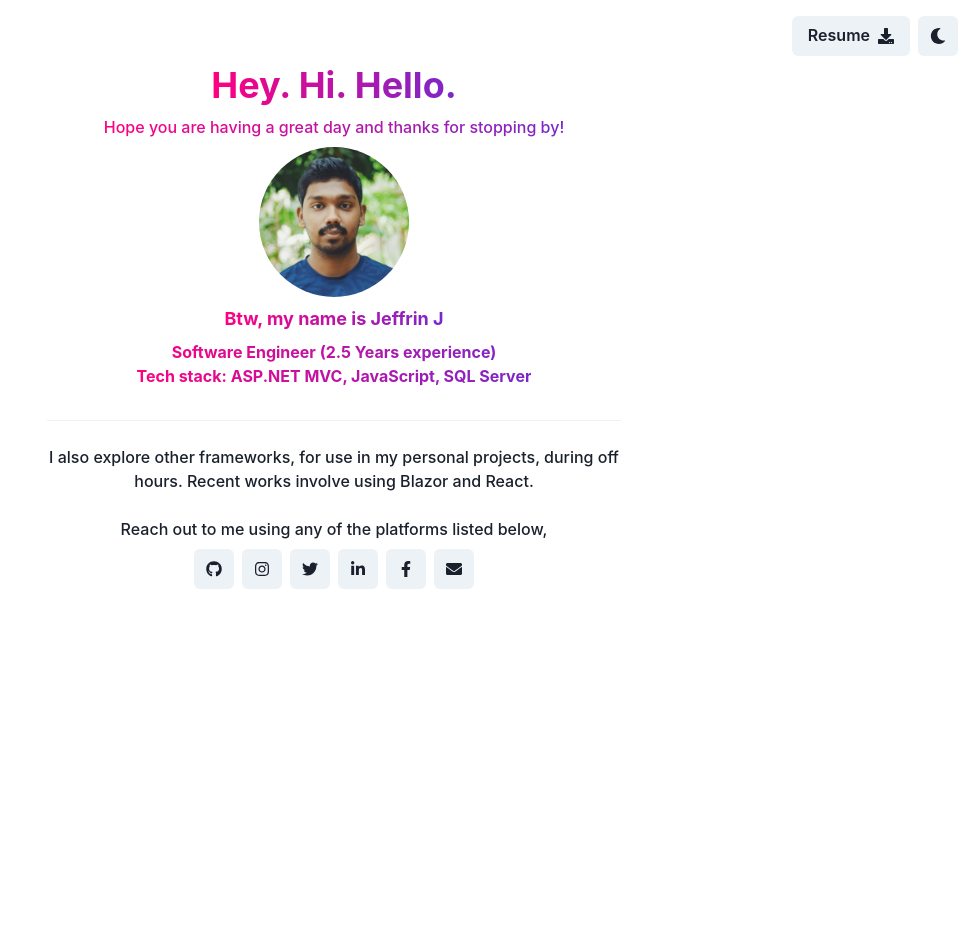
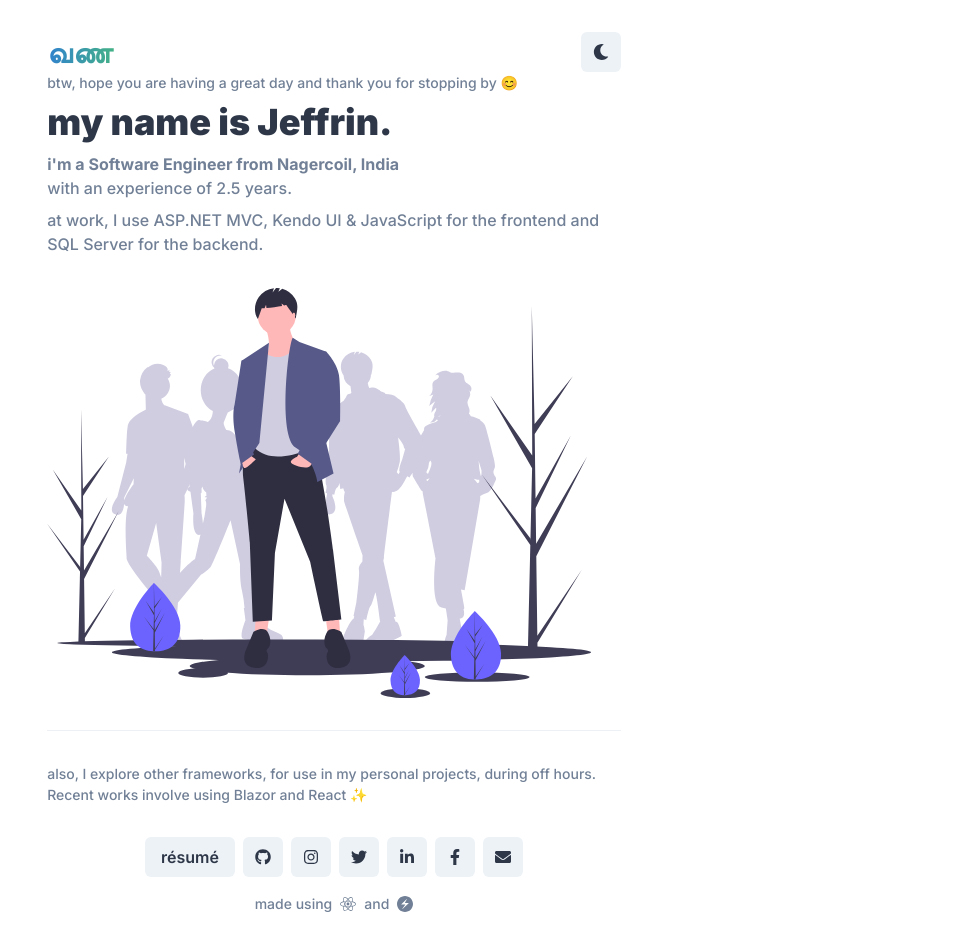
Before and after one commit to jjeffrin/my-portfolio, a React (Create React App) app: page / in a window 1280 px wide. Shown: the whole page, without its empty margins (306-1280 px from the left). Before the commit the page ends 800 px from the top, so only its background shows below. Built offline with nearby package versions, Linux system fonts and the light colour scheme.

Commit message:
UI overhaul v2

```diff
--- a/public/index.html
+++ b/public/index.html
@@ -1,14 +1,12 @@
 <!DOCTYPE html>
 <html lang="en">
+
 <head>
   <meta charset="utf-8" />
   <link rel="icon" href="%PUBLIC_URL%/favicon.ico" />
   <meta name="viewport" content="width=device-width, initial-scale=1" />
   <meta name="theme-color" content="#000000" />
-    <meta
-      name="description"
-      content="Personal portfolio website of Jeffrin Jerome."
-    />
+  <meta name="description" content="Personal portfolio website of Jeffrin Jerome." />
   <link rel="apple-touch-icon" href="%PUBLIC_URL%/logo192.png" />
   <!--
       manifest.json provides metadata used when your web app is installed on a
@@ -24,8 +22,13 @@
       work correctly both with client-side routing and a non-root public URL.
       Learn how to configure a non-root public URL by running `npm run build`.
     -->
+  <link rel="preconnect" href="https://fonts.googleapis.com">
+  <link rel="preconnect" href="https://fonts.gstatic.com" crossorigin>
+  <link href="https://fonts.googleapis.com/css2?family=Inter:wght@100;200;300;400;500;600;700;800;900&display=swap"
+    rel="stylesheet">
   <title>Jeffrin J</title>
 </head>
+
 <body>
   <noscript>You need to enable JavaScript to run this app.</noscript>
   <div id="root"></div>
@@ -40,4 +43,5 @@
       To create a production bundle, use `npm run build` or `yarn build`.
     -->
 </body>
+
 </html>
--- /dev/null
+++ b/src/AppNew.tsx
@@ -0,0 +1,198 @@
+import { Text, VStack, Image, useColorMode, IconButton, HStack, Link, Divider, Container, Button, Heading, Box, Flex, Spacer, Grid, SlideFade, UnorderedList, ListItem, List, ListIcon, Icon } from '@chakra-ui/react';
+import Header from './components/Header'
+import { FaEnvelope, FaFacebookF, FaGithub, FaInstagram, FaLinkedinIn, FaMoon, FaSun, FaTwitter, FaDownload, FaFacebook, FaReact } from 'react-icons/fa'
+
+import { SiChakraui } from 'react-icons/si'
+import Typewriter from 'typewriter-effect';
+import { Options } from 'typewriter-effect';
+import standOut from './assets/stand_out.svg'
+
+function AppNew() {
+
+  const { colorMode, toggleColorMode } = useColorMode()
+
+  const expCalc = () => {
+    let expDiffMs = Date.now() - +new Date(2019, 4, 15);
+    return ((expDiffMs / 1000) / 31540000).toFixed(1)
+  }
+
+  const downloadResume = () => {
+    window.location.href = "/JeffrinJerome_Resume.pdf"
+  }
+
+  const typewriterOptions: Options = {
+    loop: true
+  }
+
+  return (
+    <SlideFade in={true}>
+      <Container
+        // backgroundImage={`url(${standOut})`}
+        mt={8} color='gray.700'>
+        <HStack justifyContent={'space-between'}>
+          <Heading bgGradient={'linear(to-r, blue.500, green.400)'} bgClip={'text'} size={'lg'} fontWeight='black' letterSpacing={1}>
+            <Typewriter onInit={(typer) => {
+              typer
+                .typeString('helloooooooo.')
+                .start()
+                .pauseFor(2000)
+                .deleteAll()
+                .typeString('வணக்கம்.')
+                .start()
+                .pauseFor(2000)
+                .deleteAll()
+                .typeString('bonjour.')
+                .start()
+                .pauseFor(2000)
+                .deleteAll()
+                .typeString('你好.')
+                .start()
+                .pauseFor(2000)
+                .deleteAll()
+                .typeString('ഹലോ.')
+                .start()
+                .pauseFor(2000)
+                .deleteAll()
+                .typeString('hola.')
+                .start()
+                .pauseFor(2000)
+                .deleteAll()
+                .typeString('नमस्ते.')
+                .start()
+                .pauseFor(2000)
+                .deleteAll()
+            }} options={typewriterOptions} />
+          </Heading>
+          <IconButton
+            aria-label="Toggle dark/light mode"
+            icon={colorMode === "light" ? <FaMoon /> : <FaSun />}
+            colorScheme={colorMode === "light" ? 'gray' : 'blue'}
+            onClick={toggleColorMode}
+          />
+        </HStack>
+
+        <Text fontSize={'sm'} fontWeight={'medium'} color='gray.500'>btw, hope you are having a great day and thank you for stopping by 😊</Text>
+
+        <Heading
+          fontWeight={'black'}
+          color={colorMode === "light" ? 'gray.700' : 'gray.400'}
+          mt={2}>my name is Jeffrin.</Heading>
+
+        <Text mt={2} fontWeight={'bold'} color='gray.500'>i'm a Software Engineer from Nagercoil, India </Text>
+        <Text fontWeight={'medium'} color='gray.500'>with an experience of {expCalc()} years.</Text>
+        <Text mt={2} fontWeight={'medium'} color='gray.500'>at work, I use ASP.NET MVC, Kendo UI & JavaScript for the frontend and SQL Server for the backend.</Text>
+
+        <Image mt={8} src={standOut} />
+
+        <Divider my={8} />
+
+        <Text fontSize={'sm'} mt={2} fontWeight={'medium'} color='gray.500'> also, I explore other frameworks, for use in my personal projects, during off hours. Recent works involve using Blazor and React ✨</Text>
+
+        {/* <Divider my={8} /> */}
+
+        {/* <HStack my={8} borderRadius={16} backgroundColor={'gray.100'} px={8} py={4} display="flex" alignItems={'center'} justifyContent={'space-evenly'}>
+          <Image
+            borderRadius="full"
+            boxSize="150px"
+            src="/Reebok_Profile.jpg"
+            alt="Jeffrin J"
+          />
+          <List spacing={3}>
+            <ListItem>
+              <ListIcon as={FaInstagram} />
+              <Link href="https://www.instagram.com/jjeffrin/">instagram</Link>
+            </ListItem>
+            <ListItem>
+              <ListIcon as={FaTwitter} />
+              <Link href="https://twitter.com/jjeffrin">twitter</Link>
+            </ListItem>
+            <ListItem>
+              <ListIcon as={FaFacebook} />
+              <Link href="https://www.facebook.com/profile.php?id=100009318853280">facebook</Link>
+            </ListItem>
+            <ListItem>
+              <ListIcon as={FaLinkedinIn} />
+              <Link href="https://www.linkedin.com/in/jeffrin-j">linkedin</Link>
+            </ListItem>
+            <ListItem>
+              <ListIcon as={FaGithub} />
+              <Link href="https://github.com/jjeffrin">github</Link>
+            </ListItem>
+            <ListItem>
+              <ListIcon as={FaEnvelope} />
+              <Link href="mailto:jjeffrin@gmail.com">mail</Link>
+            </ListItem>
+          </List>
+        </HStack> */}
+
+        {/* <HStack w={'100%'} h={'100%'} justifyContent={'center'} alignItems={'center'}>
+          <Text h={'100%'} textAlign={'center'} mt={2} fontWeight={'medium'} color='gray.500'>this site is made using</Text>
+          <FaReact />
+        </HStack> */}
+
+        <HStack mt={8} justifyContent={'center'}>
+
+          <Button colorScheme={colorMode === "light" ? 'gray' : 'blue'} onClick={downloadResume}>résumé</Button>
+
+          <Link isExternal href="https://github.com/jjeffrin">
+            <IconButton
+              colorScheme={colorMode === "light" ? 'gray' : 'blue'}
+              aria-label="Github icon"
+              icon={<FaGithub />}
+            />
+          </Link>
+
+          <Link isExternal href="https://www.instagram.com/jjeffrin/">
+            <IconButton
+              colorScheme={colorMode === "light" ? 'gray' : 'blue'}
+              aria-label="Instagram icon"
+              icon={<FaInstagram />}
+            />
+          </Link>
+
+          <Link isExternal href="https://twitter.com/jjeffrin">
+            <IconButton
+              colorScheme={colorMode === "light" ? 'gray' : 'blue'}
+              aria-label="Twitter icon"
+              icon={<FaTwitter />}
+            />
+          </Link>
+
+          <Link isExternal href="https://www.linkedin.com/in/jeffrin-j/">
+            <IconButton
+              colorScheme={colorMode === "light" ? 'gray' : 'blue'}
+              aria-label="Linkedin icon"
+              icon={<FaLinkedinIn />}
+            />
+          </Link>
+
+          <Link isExternal href="https://www.facebook.com/profile.php?id=100009318853280">
+            <IconButton
+              colorScheme={colorMode === "light" ? 'gray' : 'blue'}
+              aria-label="Facebook icon"
+              icon={<FaFacebookF />}
+            />
+          </Link>
+
+          <Link isExternal href="mailto:jjeffrin@gmail.com">
+            <IconButton
+              colorScheme={colorMode === "light" ? 'gray' : 'blue'}
+              aria-label="Mail icon"
+              icon={<FaEnvelope />}
+            />
+          </Link>
+
+        </HStack>
+
+        <HStack my={4} justifyContent={'center'} colorScheme={colorMode === "light" ? 'gray' : 'blue'}>
+          <Text fontSize={'sm'} fontWeight={'medium'} color='gray.500'>made using</Text>
+          <Icon color={colorMode === "light" ? 'gray.500' : 'white'} as={FaReact} />
+          <Text fontSize={'sm'} fontWeight={'medium'} color='gray.500'>and</Text>
+          <Icon color={colorMode === "light" ? 'gray.500' : 'white'} as={SiChakraui} />
+        </HStack>
+      </Container>
+    </SlideFade>
+  );
+}
+
+export default AppNew;
--- a/src/index.tsx
+++ b/src/index.tsx
@@ -3,13 +3,21 @@ import ReactDOM from 'react-dom';
 import './index.css';
 import App from './App';
 import reportWebVitals from './reportWebVitals';
-import { ChakraProvider, ColorModeScript } from '@chakra-ui/react';
+import { ChakraProvider, ColorModeScript, extendTheme } from '@chakra-ui/react';
+import AppNew from './AppNew';
+
+const appTheme = extendTheme({
+  fonts: {
+    'body': "Inter",
+    "heading": "Inter"
+  }
+})
 
 ReactDOM.render(
   <React.StrictMode>
-    <ChakraProvider>
+    <ChakraProvider theme={appTheme}>
       <ColorModeScript initialColorMode="system" />
-      <App />
+      <AppNew />
     </ChakraProvider>
   </React.StrictMode>,
   document.getElementById('root')
```
Also changed, not shown: src/assets/stand_out.svg (added). Lines whose indentation alone changed are shown as unchanged.
